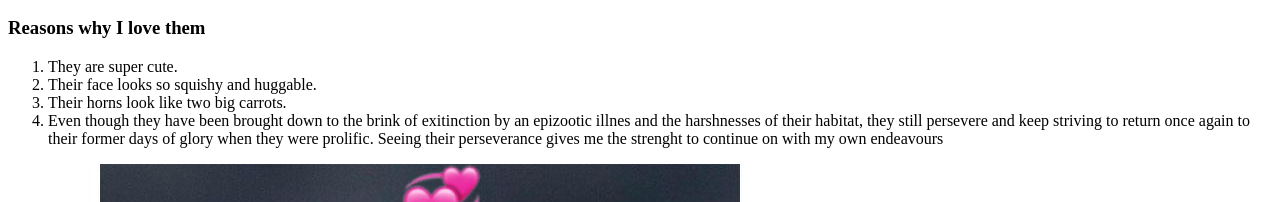
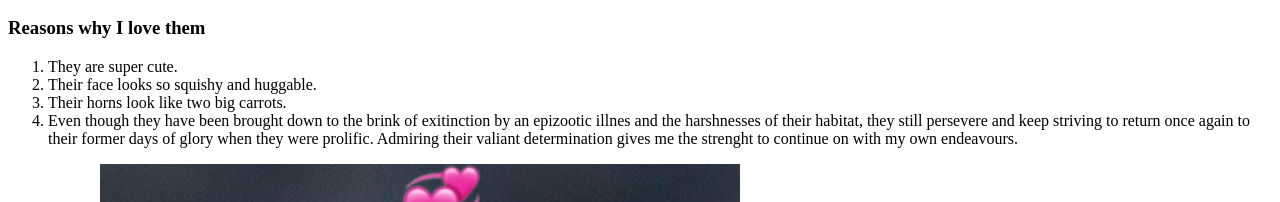
Before and after one commit to IagoPP/SaigaIsBest, a plain HTML site: page index.html in a window 1280 px wide. Shown: the part 843-1045 px from the top of the page. Drawn offline with Linux system fonts and the light colour scheme.

Commit message:
version 1.0

```diff
--- a/index.html
+++ b/index.html
@@ -40,8 +40,8 @@
             <li>Their horns look like two big carrots.</li>
             <li>Even though they have been brought down to the brink of exitinction by an epizootic illnes
                 and the harshnesses of their habitat, they still persevere and keep striving
-                to return once again to their former days of glory when they were prolific. Seeing their perseverance gives me
-                the strenght to continue on with my own endeavours
+                to return once again to their former days of glory when they were prolific. Admiring their valiant determination gives me
+                the strenght to continue on with my own endeavours.
             </li>
         </ol>
     </body>
```
